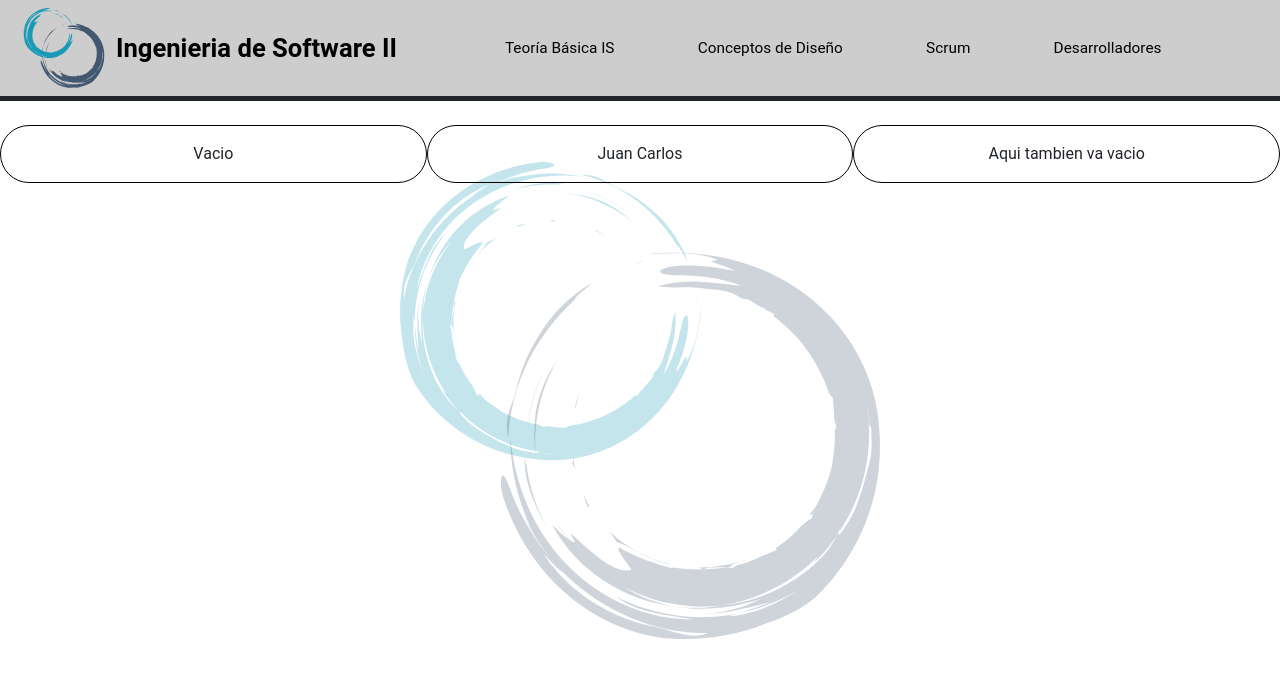
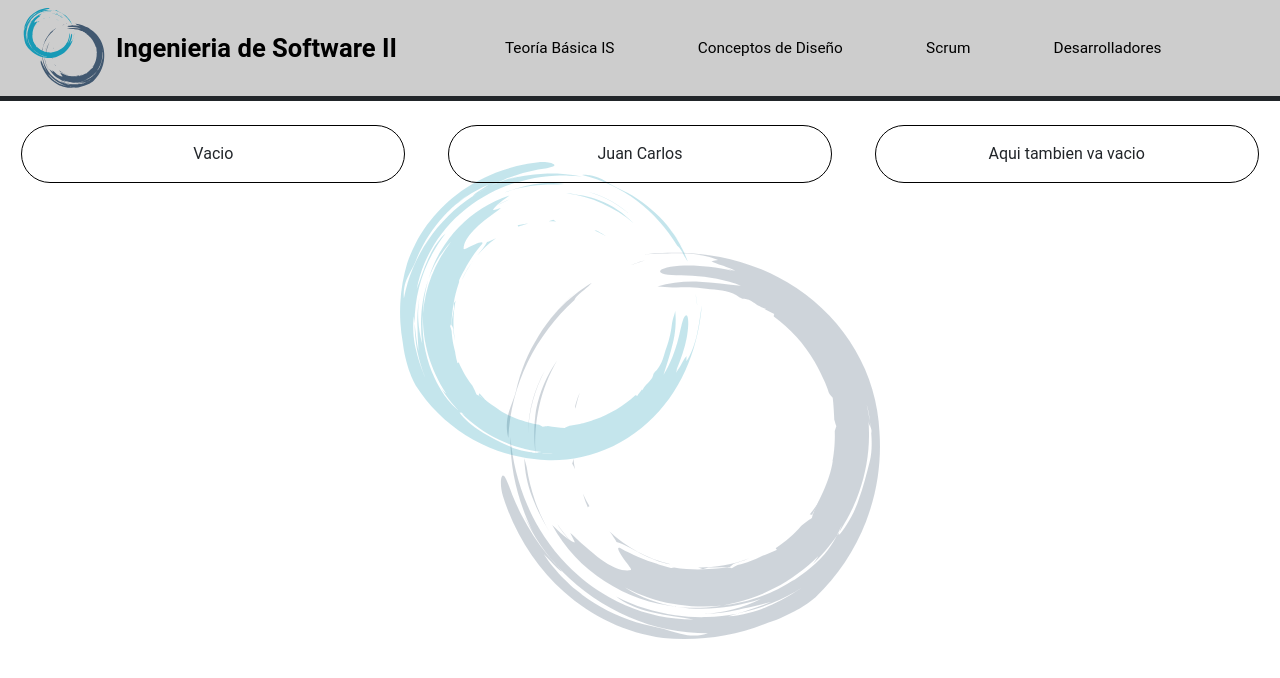
Before and after one commit to LanIkari/IS2_SCRUM_LosSeguidoresDeJesus, an Angular app in the folder IS-Scrum/: page /juan in a window 1280 px wide. Shown: the top 678 px of the page. Built offline with nearby package versions, Linux system fonts and the light colour scheme.

Commit message:
Correción de Estilos 3

```diff
--- a/IS-Scrum/src/styles.css
+++ b/IS-Scrum/src/styles.css
@@ -134,8 +134,8 @@ li.dropdown-item {
 }
 
 .container-prueba {
-  margin-top: 3vh;
-  margin-bottom: 3vh;
+  margin-top: 3vh !important;
+  margin-bottom: 3vh !important;
   padding: 2vh 2vw 2vh 2vw;
   background-color: transparent;
   border: 1px solid black;
@@ -143,3 +143,38 @@ li.dropdown-item {
   align-content: center;
   text-align: center;
 }
+
+div.col-lg-12{
+  margin: auto;
+  width: 98%;
+}
+
+div.col-lg-10{
+  margin: auto;
+  width: 80%;
+}
+
+div.col-lg-6{
+  margin: auto;
+  width: 48%;
+}
+
+div.col-lg-4{
+  margin: auto;
+  width: 30%;
+}
+
+div.col-lg-3{
+  margin: auto;
+  width: 23%;
+}
+
+div.col-lg-2{
+  margin: auto;
+  width: 14%;
+}
+
+div.col-lg-1{
+  margin: auto;
+  width: 8%;
+}
```
